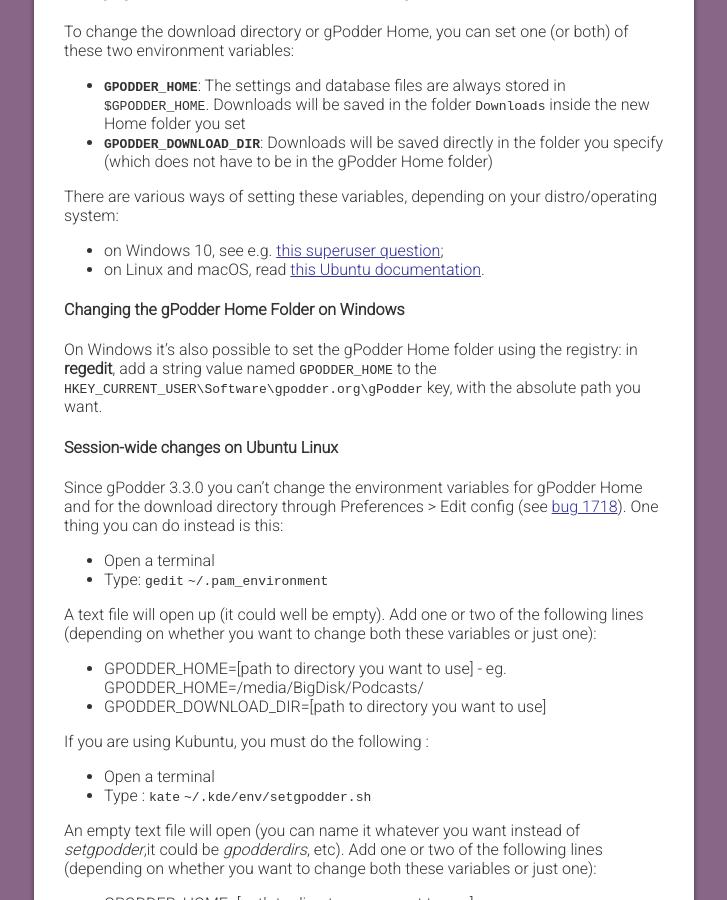
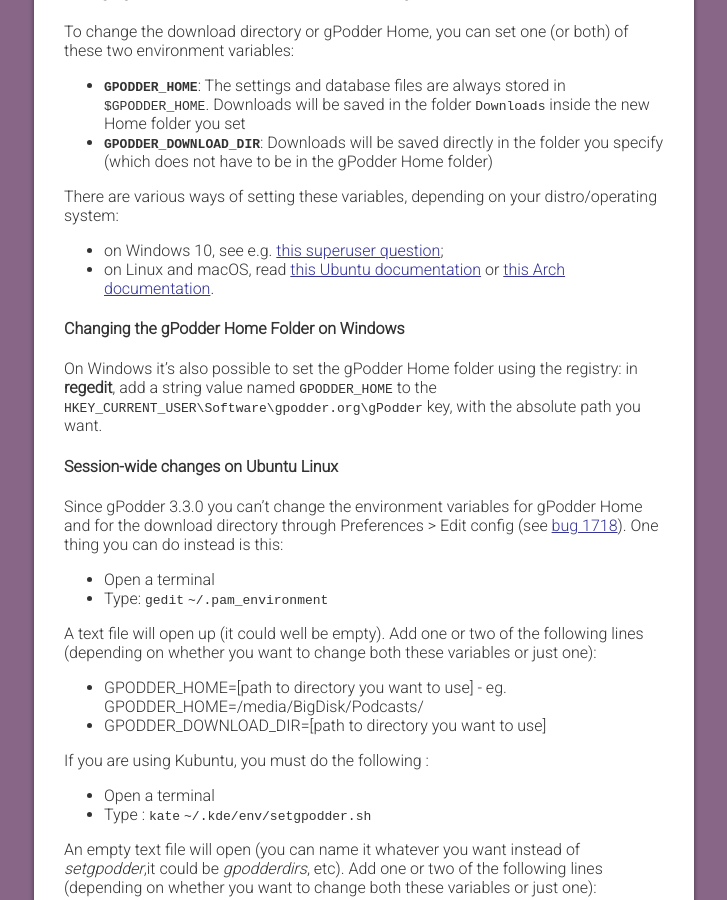
Before and after one commit to gpodder/gpodder.github.io, a Jekyll site: the page built from docs/user-manual.md, in a window 1280 px wide and 900 px high, scrolled down 11875 px. Shown: the whole window, without its empty margins (276-1003 px from the left). Built offline with Jekyll 4.4.1, drawn with Linux system fonts in a browser that asks for light colours; our own code applies the rules of GitHub Pages for plain Markdown files.

Commit message:
Add Arch Linux envvars documentation link.

```diff
--- a/docs/user-manual.md
+++ b/docs/user-manual.md
@@ -382,7 +382,7 @@
 
 There are various ways of setting these variables, depending on your distro/operating system:
  - on Windows 10, see e.g. [this superuser question](https://superuser.com/a/949577);
- - on Linux and macOS, read [this Ubuntu documentation](https://help.ubuntu.com/community/EnvironmentVariables).
+ - on Linux and macOS, read [this Ubuntu documentation](https://help.ubuntu.com/community/EnvironmentVariables) or [this Arch documentation](https://wiki.archlinux.org/title/environment_variables).
 
 
 #### Changing the gPodder Home Folder on Windows
```
